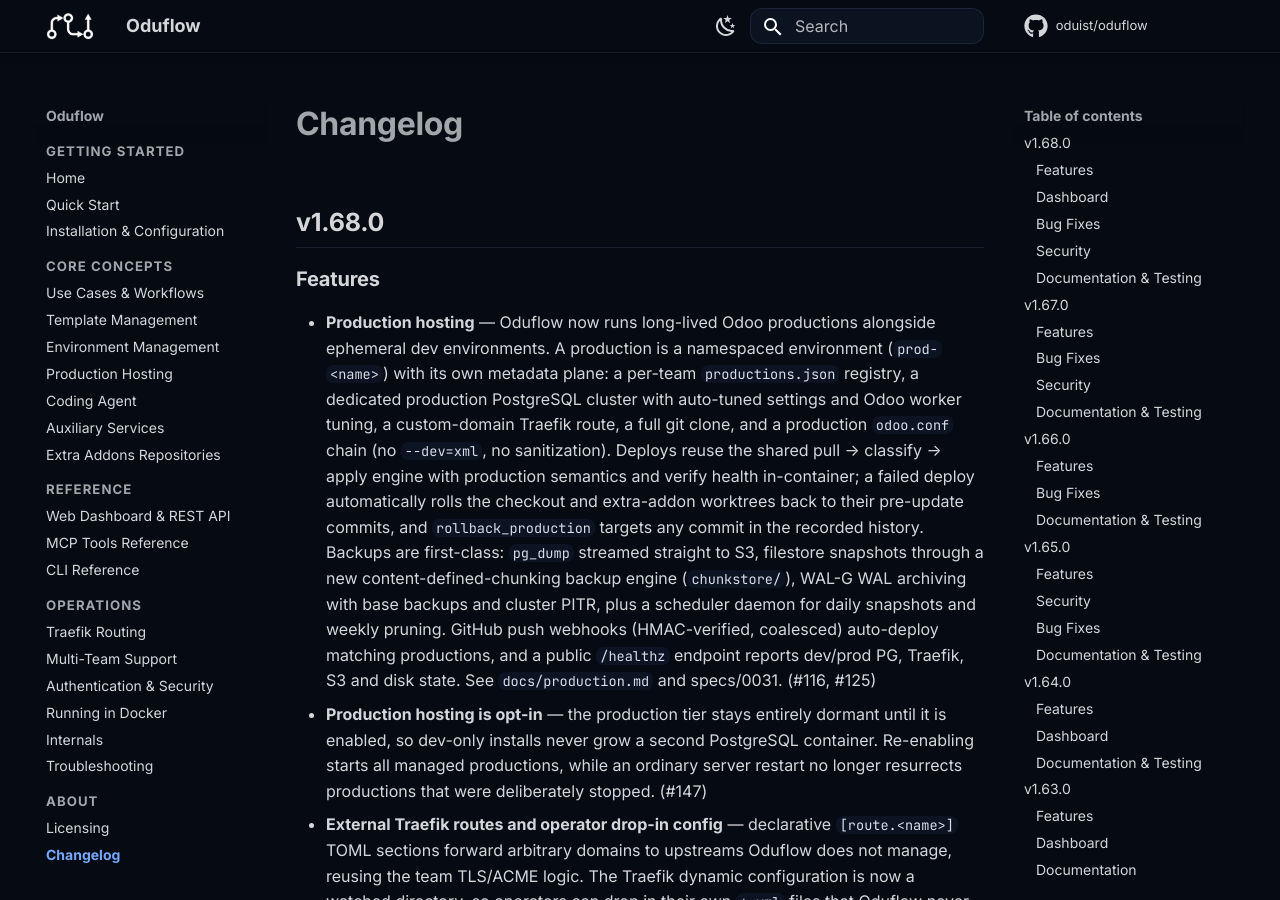
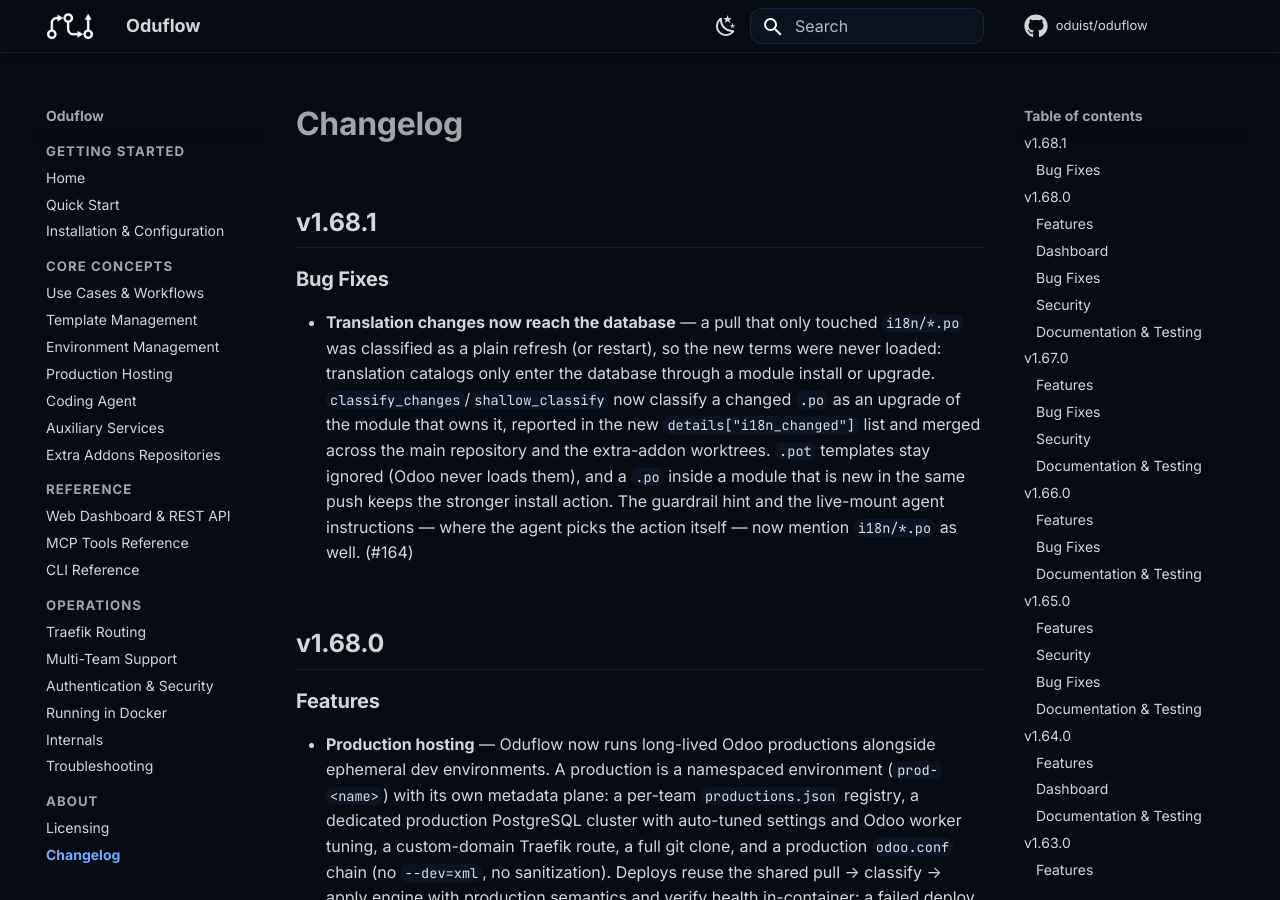
Before and after one commit to oduist/oduflow, an MkDocs documentation site: the page built from docs/changelog.md, in a window 1280 px wide and 900 px high. Built offline with MkDocs 1.6.1 and Material for MkDocs 9.7.7, drawn with Linux system fonts in a browser that asks for light colours; comment, search, counter and statistics services are not loaded.

Commit message:
Release v1.68.1

```diff
--- a/docs/changelog.md
+++ b/docs/changelog.md
@@ -1,4 +1,20 @@
 # Changelog
+
+## v1.68.1
+
+### Bug Fixes
+
+- **Translation changes now reach the database** — a pull that only touched
+  `i18n/*.po` was classified as a plain refresh (or restart), so the new terms
+  were never loaded: translation catalogs only enter the database through a
+  module install or upgrade. `classify_changes`/`shallow_classify` now classify a
+  changed `.po` as an upgrade of the module that owns it, reported in the new
+  `details["i18n_changed"]` list and merged across the main repository and the
+  extra-addon worktrees. `.pot` templates stay ignored (Odoo never loads them),
+  and a `.po` inside a module that is new in the same push keeps the stronger
+  install action. The guardrail hint and the live-mount agent instructions —
+  where the agent picks the action itself — now mention `i18n/*.po` as well.
+  (#164)
 
 ## v1.68.0
 
--- a/pyproject.toml
+++ b/pyproject.toml
@@ -1,6 +1,6 @@
 [project]
 name = "oduflow"
-version = "1.68.0"
+version = "1.68.1"
 description = "AI-first Odoo development and CI tool with reusable database templates, powered by MCP"
 authors = [
     { name = "Oduist" }
```
